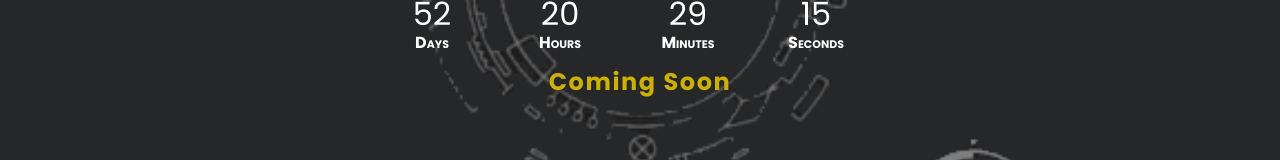
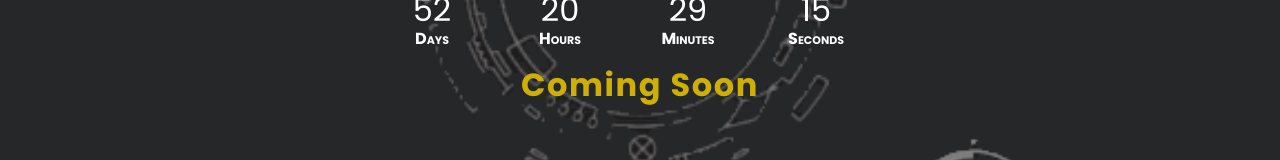
Before and after one commit to am-here/PRAGATI, a React (Create React App) app: page / in a window 1280 px wide. Shown: the part 425-585 px from the top of the page. Built offline with nearby package versions, Linux system fonts and the light colour scheme; a web font is replaced by a local one.

Commit message:
margin added

```diff
--- a/src/components/HeroSection/HeroSection.js
+++ b/src/components/HeroSection/HeroSection.js
@@ -77,11 +77,11 @@ function HeroSection() {
           </ul>
           <p
             style={{
-              fontSize: "1.5rem",
+              fontSize: "2rem",
               fontWeight: " 700",
               padding: "0",
               letterSpacing: "0.1rem",
-              marginTop: "5px",
+              marginTop: "12px",
               color: "rgb(206, 175, 3)",
             }}
           >
--- a/src/components/Venue/index.js
+++ b/src/components/Venue/index.js
@@ -108,7 +108,7 @@ function Venue() {
                   src="https://img.icons8.com/color/48/000000/marker--v1.png"
                   className="lg:w-10 w-[6vw]"
                   alt="icon"
-                  alt="bdhhhd"
+
                 />
                 <p className="text-white  lg:text-2xl font-semibold pl-2">
                   MCKV Institute of Engineering,Howrah
```
